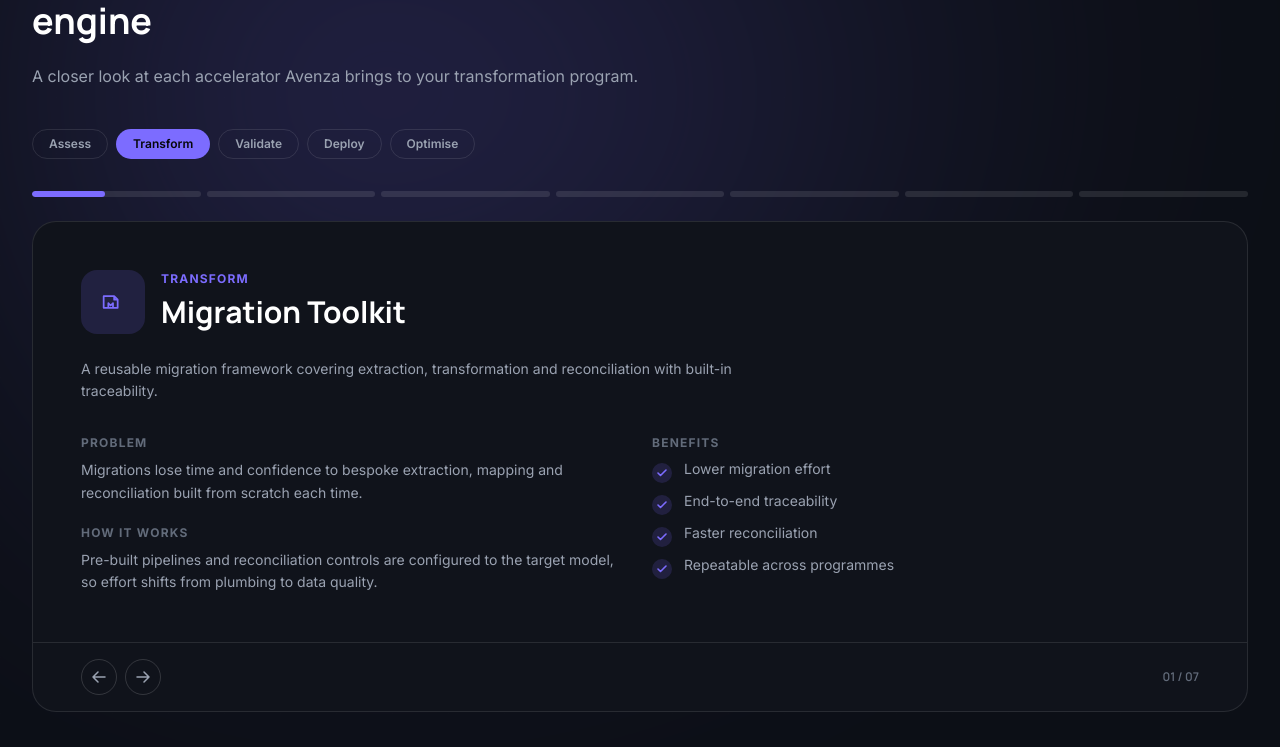
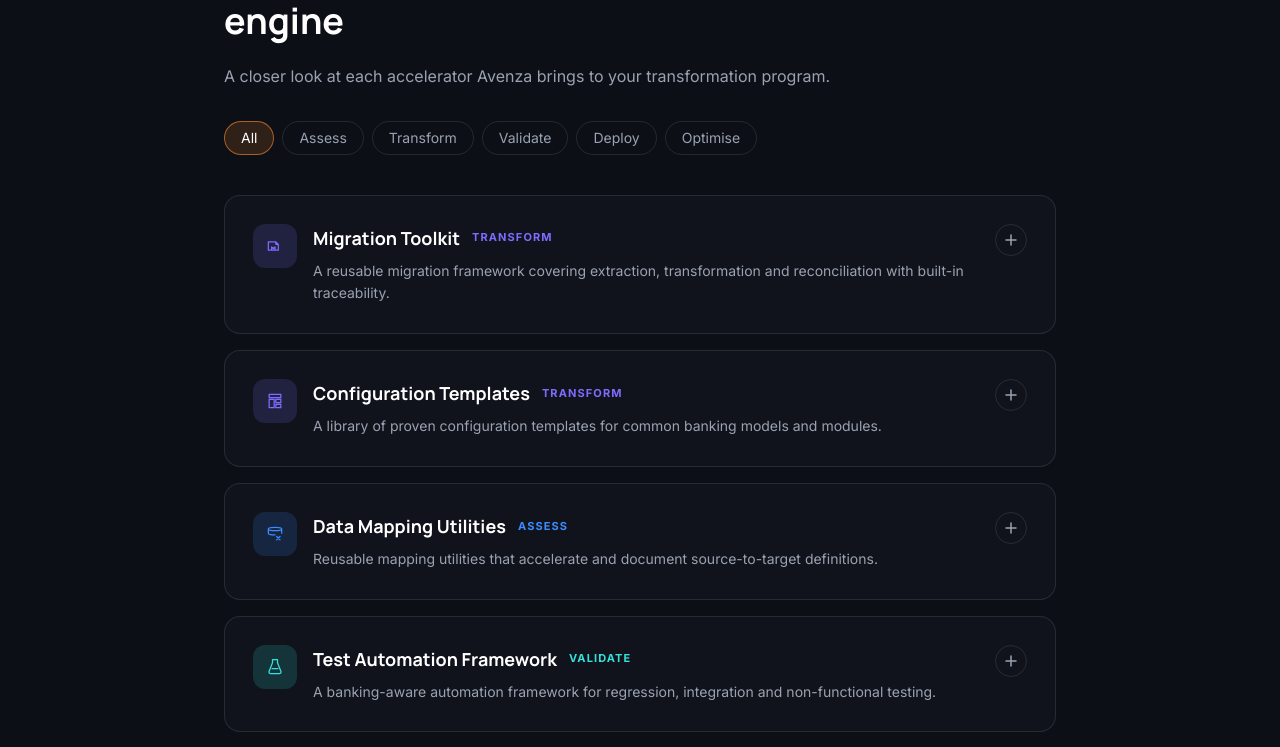
Before and after one commit to Avenza-Consulting/avenza-web, a Next.js app: page /accelerators in a window 1280 px wide. Shown: the part 698-1445 px from the top of the page. Built offline with nearby package versions, Linux system fonts and the light colour scheme.

Commit message:
accelrators redesign

```diff
--- a/src/components/sections/AcceleratorsCatalog.tsx
+++ b/src/components/sections/AcceleratorsCatalog.tsx
@@ -1,13 +1,10 @@
 "use client";
 
-import { useEffect, useRef, useState } from "react";
-import { motion, AnimatePresence } from "framer-motion";
+import { useState } from "react";
+import { AnimatePresence, motion } from "framer-motion";
 import { Reveal } from "@/components/ui/Reveal";
 import { AcceleratorIcon } from "@/components/ui/AcceleratorIcon";
 import { acceleratorCatalog, acceleratorCategories } from "@/data/content";
-
-const SLIDE_MS = 4500;
-const RESUME_AFTER_INTERACTION_MS = 9000;
 
 const categoryAccent: Record<string, { color: string; textColor: string; text: string }> = {
   Assess: { color: "#3d8bff", textColor: "var(--color-azure-text)", text: "text-azure-text" },
@@ -17,242 +14,116 @@
   Optimise: { color: "#ffb066", textColor: "var(--color-amber-soft-text)", text: "text-amber-soft-text" },
 };
 
-export function AcceleratorsCatalog() {
-  const [index, setIndex] = useState(0);
-  const [direction, setDirection] = useState(1);
-  const [paused, setPaused] = useState(false);
-  const [inView, setInView] = useState(false);
-  const sectionRef = useRef<HTMLElement>(null);
-  const hoveredRef = useRef(false);
-  const interactedUntilRef = useRef(0);
-  const resumeTimeoutRef = useRef<ReturnType<typeof setTimeout> | null>(null);
-
-  const active = acceleratorCatalog[index];
-  const accent = categoryAccent[active.category];
-  const autoAdvanceIntervalRef = useRef<ReturnType<typeof setInterval> | null>(null);
-
-  useEffect(() => {
-    const el = sectionRef.current;
-    if (!el) return;
-
-    const observer = new IntersectionObserver(
-      ([entry]) => setInView(entry.isIntersecting),
-      { threshold: 0.35 }
-    );
-    observer.observe(el);
-
-    const poll = window.setInterval(() => {
-      if (window.innerWidth === 0 || window.innerHeight === 0) return;
-      const rect = el.getBoundingClientRect();
-      const visible = rect.top < window.innerHeight && rect.bottom > 0;
-      setInView((prev) => (prev === visible ? prev : visible));
-    }, 1000);
-
-    return () => {
-      observer.disconnect();
-      window.clearInterval(poll);
-    };
-  }, []);
-
-  useEffect(() => {
-    const query = window.matchMedia("(prefers-reduced-motion: reduce)");
-    if (query.matches || paused || !inView) return;
-
-    const id = setInterval(() => {
-      setDirection(1);
-      setIndex((current) => (current + 1) % acceleratorCatalog.length);
-    }, SLIDE_MS);
-    autoAdvanceIntervalRef.current = id;
-    return () => {
-      clearInterval(id);
-      if (autoAdvanceIntervalRef.current === id) autoAdvanceIntervalRef.current = null;
-    };
-  }, [paused, inView]);
-
-  // Marks the interaction as "just happened" so the mouseleave/auto-advance
-  // effects know to stay paused, then schedules the resume. Also clears the
-  // auto-advance interval synchronously — setPaused(true) alone only stops
-  // the *next* effect run from creating a new interval, but a tick already
-  // queued by the still-running interval can fire in the same batch as this
-  // click's setIndex call, compounding into a double-advance. Clearing it
-  // here closes that race.
-  const markInteracted = () => {
-    if (autoAdvanceIntervalRef.current !== null) {
-      clearInterval(autoAdvanceIntervalRef.current);
-      autoAdvanceIntervalRef.current = null;
-    }
-    setPaused(true);
-    // Only ever runs from click handlers, never during render — this
-    // Date.now() call is safe despite the lint rule's static check.
-    // eslint-disable-next-line react-hooks/purity
-    interactedUntilRef.current = Date.now() + RESUME_AFTER_INTERACTION_MS;
-    if (resumeTimeoutRef.current) clearTimeout(resumeTimeoutRef.current);
-    resumeTimeoutRef.current = setTimeout(() => {
-      if (!hoveredRef.current) setPaused(false);
-    }, RESUME_AFTER_INTERACTION_MS);
-  };
-
-  // Jump to an absolute slide (progress segments, category pills). dir only
-  // controls the slide-in direction, so it's fine if it's occasionally off
-  // by a sign on a rapid double-click — the index itself is always exact.
-  const goTo = (nextIndex: number, dir: number) => {
-    markInteracted();
-    setDirection(dir);
-    setIndex((nextIndex + acceleratorCatalog.length) % acceleratorCatalog.length);
-  };
-
-  // Step relative to whatever the current slide actually is at the moment
-  // the update applies, not whatever `index` this closure captured when the
-  // button was rendered — otherwise two rapid clicks (or a click racing the
-  // auto-advance timer) can both compute the same target and the visible
-  // position skips or repeats a slide.
-  const step = (delta: 1 | -1) => {
-    markInteracted();
-    setDirection(delta);
-    setIndex((current) => (current + delta + acceleratorCatalog.length) % acceleratorCatalog.length);
-  };
-
-  useEffect(() => {
-    return () => {
-      if (resumeTimeoutRef.current) clearTimeout(resumeTimeoutRef.current);
-    };
-  }, []);
+function AcceleratorCard({
+  item,
+  open,
+  onToggle,
+}: {
+  item: (typeof acceleratorCatalog)[number];
+  open: boolean;
+  onToggle: () => void;
+}) {
+  const accent = categoryAccent[item.category];
 
   return (
-    <section
-      ref={sectionRef}
-      className="relative overflow-hidden border-t border-white/5 bg-ink-soft py-16 sm:py-24"
-      onMouseEnter={() => {
-        hoveredRef.current = true;
-        setPaused(true);
-      }}
-      onMouseLeave={() => {
-        hoveredRef.current = false;
-        if (Date.now() >= interactedUntilRef.current) setPaused(false);
-      }}
+    <div className="overflow-hidden rounded-2xl border border-white/10 bg-surface">
+      <button
+        type="button"
+        onClick={onToggle}
+        aria-expanded={open}
+        className="flex w-full items-start gap-4 p-6 text-left sm:p-7"
       >
-      <div className="bg-grid pointer-events-none absolute inset-0 opacity-[0.05]" aria-hidden="true" />
-      <motion.div
-        className="pointer-events-none absolute inset-0 opacity-25 blur-[140px] transition-colors duration-700"
-        style={{ background: `radial-gradient(ellipse at 30% 20%, ${accent.color}, transparent 60%)` }}
-        aria-hidden="true"
-      />
-
-      <div className="relative mx-auto max-w-7xl px-4 sm:px-6 lg:px-8">
-        <Reveal className="max-w-2xl">
-          <span className="text-xs font-semibold uppercase tracking-widest text-cyan-text">
-            The Accelerator Pipeline
-          </span>
-          <h2 className="mt-4 font-display text-3xl font-bold leading-tight text-white sm:text-4xl">
-            Seven accelerators, one delivery engine
-          </h2>
-          <p className="mt-5 text-base leading-relaxed text-text-muted">
-            A closer look at each accelerator Avenza brings to your transformation program.
-          </p>
-        </Reveal>
-
-        <Reveal delay={0.1} className="mt-10 flex flex-wrap gap-2">
-          {acceleratorCategories.map((category) => {
-            const isActiveCategory = category === active.category;
-            const categoryAccentColor = categoryAccent[category];
-            const firstIndexOfCategory = acceleratorCatalog.findIndex((item) => item.category === category);
-            return (
-              <button
-                key={category}
-                type="button"
-                onClick={() => goTo(firstIndexOfCategory, firstIndexOfCategory > index ? 1 : -1)}
-                className={`rounded-full border px-4 py-1.5 text-xs font-semibold transition-all duration-300 ${
-                  isActiveCategory
-                    ? "border-transparent text-on-accent"
-                    : "border-white/10 text-text-muted hover:border-white/20 hover:text-white"
-                }`}
-                style={isActiveCategory ? { background: categoryAccentColor.color } : undefined}
-              >
-                {category}
-              </button>
-            );
-          })}
-        </Reveal>
-
-        <Reveal delay={0.15} className="relative mt-8">
-          <div className="flex gap-1.5">
-            {acceleratorCatalog.map((item, i) => (
-              <button
-                key={item.id}
-                type="button"
-                onClick={() => goTo(i, i > index ? 1 : -1)}
-                aria-label={`Go to ${item.title}`}
-                aria-current={i === index}
-                className="group relative h-1.5 flex-1 overflow-hidden rounded-full bg-white/10"
-              >
-                {i === index && (
-                  <motion.span
-                    key={`${index}-${paused}-${inView}`}
-                    className="absolute inset-y-0 left-0 rounded-full"
-                    style={{ background: accent.color }}
-                    initial={{ width: "0%" }}
-                    animate={{ width: "100%" }}
-                    transition={
-                      paused || !inView
-                        ? { duration: 0.2 }
-                        : { duration: SLIDE_MS / 1000, ease: "linear" }
-                    }
-                  />
-                )}
-                {i < index && <span className="absolute inset-0 rounded-full" style={{ background: accent.color, opacity: 0.4 }} />}
-              </button>
-            ))}
-          </div>
-
-          <div className="relative mt-6 overflow-hidden rounded-3xl border border-white/10 bg-surface">
-            <AnimatePresence initial={false} mode="popLayout">
-              <motion.div
-                key={active.id}
-                initial={{ opacity: 0, x: direction > 0 ? 60 : -60 }}
-                animate={{ opacity: 1, x: 0 }}
-                exit={{ opacity: 0, x: direction > 0 ? -60 : 60, position: "absolute" }}
-                transition={{ duration: 0.45, ease: [0.16, 1, 0.3, 1] }}
-                className="p-8 sm:p-12"
-              >
-                <div className="flex items-center gap-4">
         <span
-                    className="inline-flex h-14 w-14 shrink-0 items-center justify-center rounded-2xl sm:h-16 sm:w-16"
+          className="inline-flex h-11 w-11 shrink-0 items-center justify-center rounded-xl"
           style={{ background: `color-mix(in oklab, ${accent.color} 16%, transparent)`, color: accent.textColor }}
         >
-                    <AcceleratorIcon id={active.id} className="h-6 w-6 sm:h-7 sm:w-7" />
+          <AcceleratorIcon id={item.id} className="h-5 w-5" />
         </span>
-                  <div>
-                    <p className={`text-xs font-bold uppercase tracking-widest ${accent.text}`}>
-                      {active.category}
+        <div className="min-w-0 flex-1">
+          <div className="flex flex-wrap items-center gap-x-3 gap-y-1">
+            <h3 className="font-display text-base font-bold text-white sm:text-lg">{item.title}</h3>
+            <span className={`text-[11px] font-bold uppercase tracking-widest ${accent.text}`}>
+              {item.category}
+            </span>
+          </div>
+          <p className="mt-2 text-sm leading-relaxed text-text-muted">{item.summary}</p>
+        </div>
+        <span
+          className={`flex h-8 w-8 shrink-0 items-center justify-center rounded-full border border-white/10 text-text-muted transition-transform duration-300 ${
+            open ? "rotate-45" : ""
+          }`}
+          aria-hidden="true"
+        >
+          <svg width="12" height="12" viewBox="0 0 12 12" fill="none">
+            <path d="M6 1v10M1 6h10" stroke="currentColor" strokeWidth="1.5" strokeLinecap="round" />
+          </svg>
+        </span>
+      </button>
+
+      <AnimatePresence initial={false}>
+        {open && (
+          <motion.div
+            initial={{ height: 0, opacity: 0 }}
+            animate={{ height: "auto", opacity: 1 }}
+            exit={{ height: 0, opacity: 0 }}
+            transition={{ duration: 0.3, ease: [0.16, 1, 0.3, 1] }}
+            className="overflow-hidden"
+          >
+            <div className="grid grid-cols-1 gap-4 border-t border-white/10 p-4 sm:grid-cols-3 sm:p-6">
+              <div className="rounded-xl border border-rose-400/20 bg-rose-400/[0.06] p-4">
+                <p className="flex items-center gap-2 text-xs font-bold uppercase tracking-widest text-rose-300">
+                  <svg width="14" height="14" viewBox="0 0 24 24" fill="none" aria-hidden="true">
+                    <path
+                      d="M12 9v4m0 4h.01M10.29 3.86l-8.18 14.18A2 2 0 0 0 3.82 21h16.36a2 2 0 0 0 1.71-2.96L13.71 3.86a2 2 0 0 0-3.42 0Z"
+                      stroke="currentColor"
+                      strokeWidth="1.6"
+                      strokeLinecap="round"
+                      strokeLinejoin="round"
+                    />
+                  </svg>
+                  Problem
                 </p>
-                    <h3 className="mt-1 font-display text-2xl font-bold leading-snug text-white sm:text-3xl">
-                      {active.title}
-                    </h3>
+                <p className="mt-2 text-sm leading-relaxed text-text-muted">{item.problem}</p>
               </div>
+              <div className="rounded-xl border border-azure/20 bg-azure/[0.06] p-4">
+                <p className="flex items-center gap-2 text-xs font-bold uppercase tracking-widest text-azure-text">
+                  <svg width="14" height="14" viewBox="0 0 24 24" fill="none" aria-hidden="true">
+                    <path
+                      d="M13 2 4 14h6l-1 8 9-12h-6l1-8Z"
+                      stroke="currentColor"
+                      strokeWidth="1.6"
+                      strokeLinecap="round"
+                      strokeLinejoin="round"
+                    />
+                  </svg>
+                  How it works
+                </p>
+                <p className="mt-2 text-sm leading-relaxed text-text-muted">{item.howItWorks}</p>
               </div>
-
-                <p className="mt-6 max-w-2xl text-sm leading-relaxed text-text-muted">{active.summary}</p>
-
-                <div className="mt-8 grid grid-cols-1 gap-6 sm:grid-cols-2">
-                  <div>
-                    <p className="text-xs font-bold uppercase tracking-widest text-text-dim">Problem</p>
-                    <p className="mt-2 text-sm leading-relaxed text-text-muted">{active.problem}</p>
-                    <p className="mt-5 text-xs font-bold uppercase tracking-widest text-text-dim">How it works</p>
-                    <p className="mt-2 text-sm leading-relaxed text-text-muted">{active.howItWorks}</p>
-                  </div>
-                  <div>
-                    <p className="text-xs font-bold uppercase tracking-widest text-text-dim">Benefits</p>
+              <div className="rounded-xl border border-cyan/20 bg-cyan/[0.06] p-4">
+                <p className="flex items-center gap-2 text-xs font-bold uppercase tracking-widest text-cyan-text">
+                  <svg width="14" height="14" viewBox="0 0 24 24" fill="none" aria-hidden="true">
+                    <path
+                      d="M9 18h6M10 22h4M12 2a7 7 0 0 0-4 12.74V17h8v-2.26A7 7 0 0 0 12 2Z"
+                      stroke="currentColor"
+                      strokeWidth="1.6"
+                      strokeLinecap="round"
+                      strokeLinejoin="round"
+                    />
+                  </svg>
+                  Benefits
+                </p>
                 <ul className="mt-2 space-y-2">
-                      {active.benefits.map((benefit) => (
-                        <li key={benefit} className="flex items-start gap-3 text-sm text-text-muted">
+                  {item.benefits.map((benefit) => (
+                    <li key={benefit} className="flex items-start gap-2.5 text-sm text-text-muted">
                       <span
-                            className="mt-1 flex h-5 w-5 shrink-0 items-center justify-center rounded-full"
+                        className="mt-1 flex h-4 w-4 shrink-0 items-center justify-center rounded-full"
                         style={{
                           background: `color-mix(in oklab, ${accent.color} 16%, transparent)`,
                           color: accent.textColor,
                         }}
                       >
-                            <svg width="10" height="8" viewBox="0 0 10 8" fill="none" aria-hidden="true">
+                        <svg width="9" height="7" viewBox="0 0 10 8" fill="none" aria-hidden="true">
                           <path
                             d="M1 4L3.5 6.5L9 1"
                             stroke="currentColor"
@@ -269,37 +140,77 @@
               </div>
             </div>
           </motion.div>
+        )}
       </AnimatePresence>
+    </div>
+  );
+}
 
-            <div className="relative flex items-center justify-between border-t border-white/10 px-6 py-4 sm:px-12">
-              <div className="flex gap-2">
+export function AcceleratorsCatalog() {
+  const [activeFilter, setActiveFilter] = useState<string | "All">("All");
+  const [expandedId, setExpandedId] = useState<string | null>(null);
+
+  const visible =
+    activeFilter === "All"
+      ? acceleratorCatalog
+      : acceleratorCatalog.filter((item) => item.category === activeFilter);
+
+  return (
+    <section className="relative overflow-hidden border-t border-white/5 bg-ink-soft py-16 sm:py-24">
+      <div className="bg-grid pointer-events-none absolute inset-0 opacity-[0.05]" aria-hidden="true" />
+
+      <div className="relative mx-auto max-w-4xl px-4 sm:px-6 lg:px-8">
+        <Reveal className="max-w-2xl">
+          <span className="text-xs font-semibold uppercase tracking-widest text-cyan-text">
+            The Accelerator Pipeline
+          </span>
+          <h2 className="mt-4 font-display text-3xl font-bold leading-tight text-white sm:text-4xl">
+            Seven accelerators, one delivery engine
+          </h2>
+          <p className="mt-5 text-base leading-relaxed text-text-muted">
+            A closer look at each accelerator Avenza brings to your transformation program.
+          </p>
+        </Reveal>
+
+        <Reveal delay={0.1} className="mt-8 flex flex-wrap gap-2">
           <button
             type="button"
-                  onClick={() => step(-1)}
-                  aria-label="Previous accelerator"
-                  className="flex h-9 w-9 items-center justify-center rounded-full border border-white/15 text-text-muted transition-colors hover:border-white/30 hover:text-white"
+            onClick={() => setActiveFilter("All")}
+            className={`rounded-full border px-4 py-1.5 text-sm transition-colors ${
+              activeFilter === "All"
+                ? "border-amber/60 bg-amber/15 text-white"
+                : "border-white/10 text-text-muted hover:border-white/25 hover:text-text-primary"
+            }`}
           >
-                  <svg width="14" height="12" viewBox="0 0 14 12" fill="none" aria-hidden="true">
-                    <path d="M13 6H1M1 6L6 1M1 6L6 11" stroke="currentColor" strokeWidth="1.5" strokeLinecap="round" strokeLinejoin="round" />
-                  </svg>
+            All
           </button>
+          {acceleratorCategories.map((category) => (
             <button
+              key={category}
               type="button"
-                  onClick={() => step(1)}
-                  aria-label="Next accelerator"
-                  className="flex h-9 w-9 items-center justify-center rounded-full border border-white/15 text-text-muted transition-colors hover:border-white/30 hover:text-white"
+              onClick={() => setActiveFilter(category)}
+              className={`rounded-full border px-4 py-1.5 text-sm transition-colors ${
+                activeFilter === category
+                  ? "border-amber/60 bg-amber/15 text-white"
+                  : "border-white/10 text-text-muted hover:border-white/25 hover:text-text-primary"
+              }`}
             >
-                  <svg width="14" height="12" viewBox="0 0 14 12" fill="none" aria-hidden="true">
-                    <path d="M1 6H13M13 6L8 1M13 6L8 11" stroke="currentColor" strokeWidth="1.5" strokeLinecap="round" strokeLinejoin="round" />
-                  </svg>
+              {category}
             </button>
+          ))}
+        </Reveal>
+
+        <div className="mt-10 space-y-4">
+          {visible.map((item, i) => (
+            <Reveal key={item.id} delay={Math.min(i, 6) * 0.05} distance={12}>
+              <AcceleratorCard
+                item={item}
+                open={expandedId === item.id}
+                onToggle={() => setExpandedId((current) => (current === item.id ? null : item.id))}
+              />
+            </Reveal>
+          ))}
         </div>
-              <span className="font-display text-xs font-semibold text-text-dim">
-                {String(index + 1).padStart(2, "0")} / {String(acceleratorCatalog.length).padStart(2, "0")}
-              </span>
-            </div>
-          </div>
-        </Reveal>
       </div>
     </section>
   );
```
Also changed, not shown: src/components/sections/LeadershipGrid.tsx (+11 -2 lines). Lines whose indentation alone changed are shown as unchanged.
